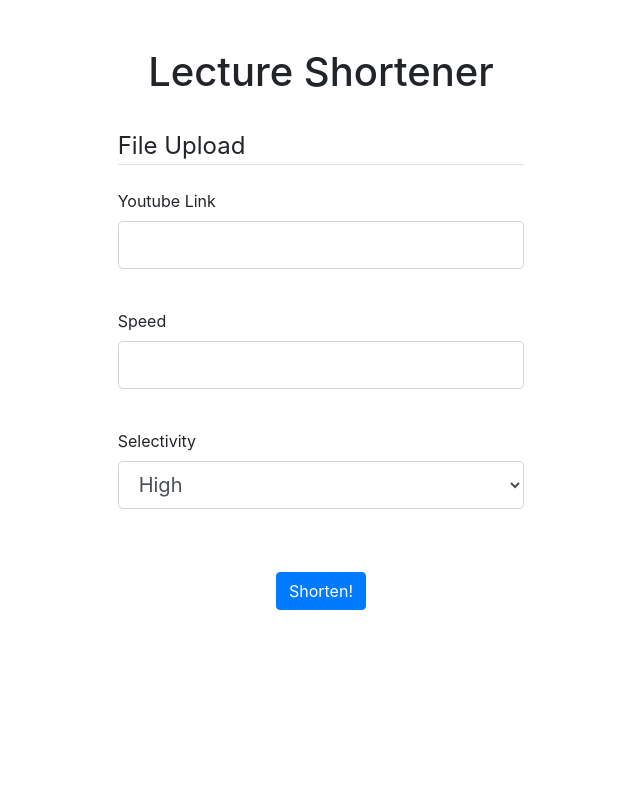
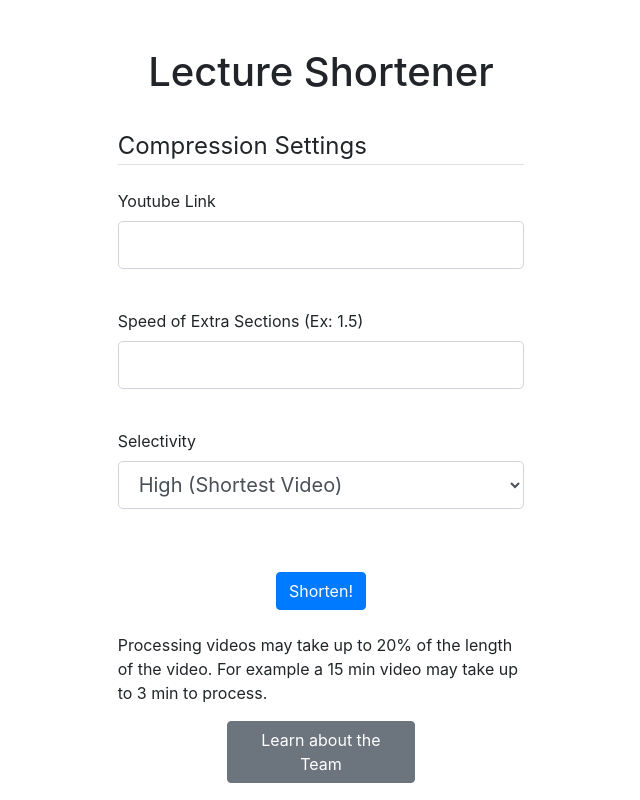
Before and after one commit to hdeep03/lec-short, a Flask app: page / in a window 1280 px wide. Shown: the whole page, without its empty margins (319-959 px from the left). Run offline with Flask 2, Linux system fonts and the light colour scheme; some libraries are stand-ins or nearby versions.

Commit message:
Changes before given to AIMLabs

```diff
--- a/app.py
+++ b/app.py
@@ -11,9 +11,13 @@
 
 class ProcessForm(FlaskForm):
     ytlink = StringField('Youtube Link', validators=[DataRequired(), URL()])
-    speed  = FloatField('Speed')
-    cratio = SelectField('Selectivity', choices=[(0.4, 'High'), (0.75, 'Mid'), (0.90, 'Low')])
-    submit = SubmitField('Shorten!')
+    speed  = FloatField('Speed of Extra Sections (Ex: 1.5)')
+    cratio = SelectField('Selectivity', choices=[(0.4, 'High (Shortest Video)'), (0.75, 'Mid'), (0.90, 'Low (Longest Video)')])
+    submit = SubmitField('Shorten Video')
+
+@app.route('/about', methods=['GET', 'POST'])
+def about():
+    return render_template('about.html')
 
 
 @app.route('/', methods=['GET', 'POST'])
--- a/templates/index.html
+++ b/templates/index.html
@@ -26,7 +26,7 @@
        <form method="POST" action="">
         {{ form.hidden_tag() }}
            <fieldset class="form-group">
-               <legend class="border-bottom mb-4">File Upload</legend>
+               <legend class="border-bottom mb-4">Compression Settings</legend>
                <div class="form-group">
                    {{form.ytlink.label(class="form-control-label")}}
                    {{ form.ytlink(class="form-control form-control-lg") }}
@@ -54,10 +54,15 @@
                <div class="col-xs-6 col-md-4"></div>
            </div>
        </form>
+       <p>Processing videos may take up to 20% of the length of the video. For example a 15 min video may take up to 3 min to process.</p>
+       <div class="row">
+            <div class="col-3"></div>
+            <div class="col-6 text-center"><a class="btn btn-secondary text-center" href="/about" role="button">Learn about the Team</a></div>
+            <div class="col-3"></div>
+        </div>
    </div>
    <div class="col-6 col-md-4"></div>
    </div>
 
 </body>
-
 </html>
```
Also changed, not shown: requirements.txt (line endings or trailing spaces), 1 other file.
